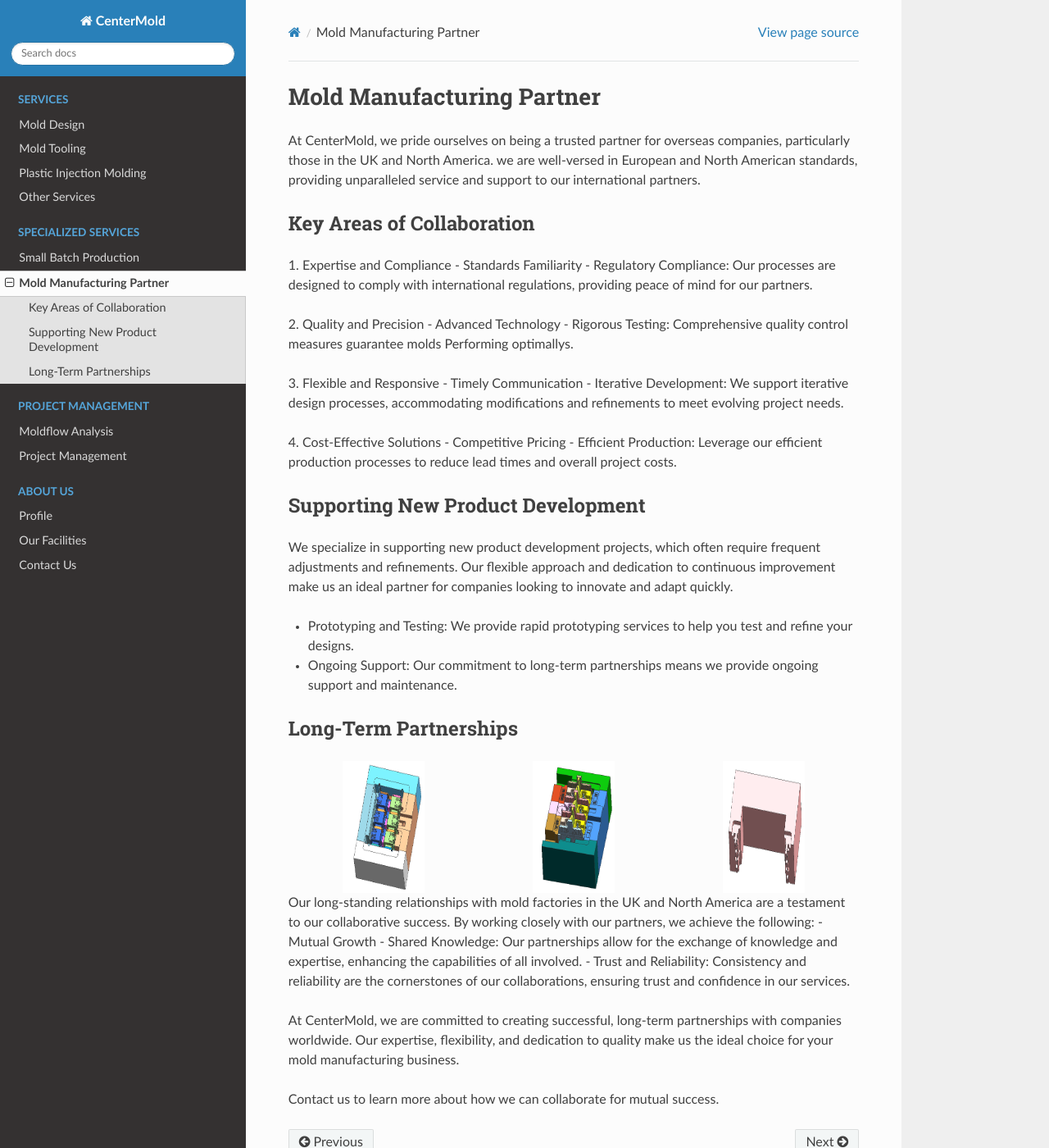
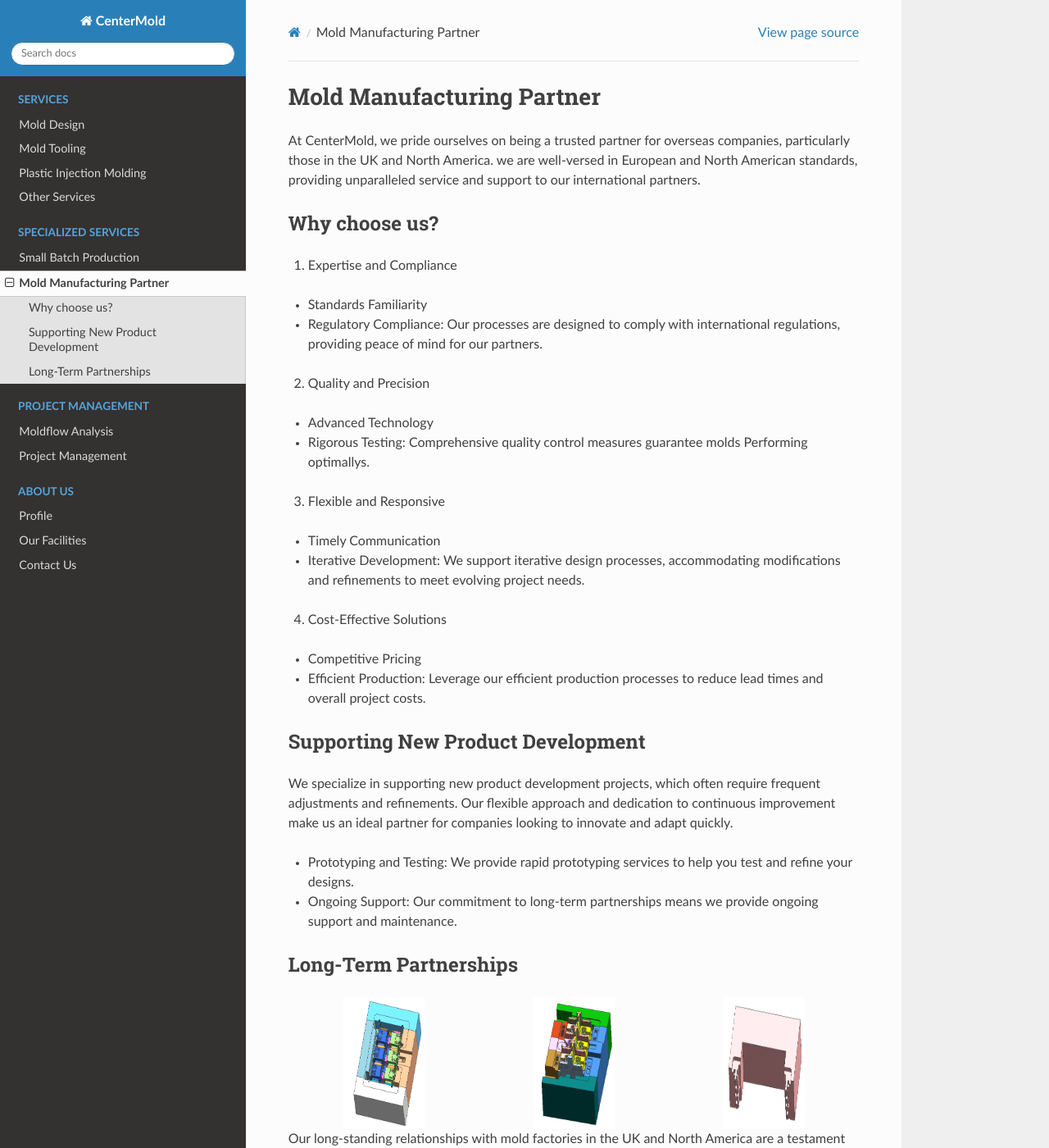
Before and after one commit to paultang/centermold, a Sphinx documentation site: the page built from source/Mold-Partners.rst, in a window 1280 px wide and 1400 px high. Shown: the whole window at 82% size. Built offline with Sphinx 7.4.7 and the Read the Docs theme 2.0.0, drawn with Linux system fonts in a browser that asks for light colours; some of the changed text lies outside the part shown.

Commit message:
Update Mold-Partners.rst

```diff
--- a/source/Mold-Partners.rst
+++ b/source/Mold-Partners.rst
@@ -11,21 +11,25 @@ Mold Manufacturing Partner
 
 At CenterMold, we pride ourselves on being a trusted partner for overseas companies, particularly those in the UK and North America. we are well-versed in European and North American standards, providing unparalleled service and support to our international partners.
 
-Key Areas of Collaboration
+Why choose us?
 ---------------------------
 1. Expertise and Compliance
+
 - Standards Familiarity
 - Regulatory Compliance: Our processes are designed to comply with international regulations, providing peace of mind for our partners.
 
 2. Quality and Precision
+
 - Advanced Technology
 - Rigorous Testing: Comprehensive quality control measures guarantee molds Performing optimallys.
 
 3. Flexible and Responsive
+
 - Timely Communication
 - Iterative Development: We support iterative design processes, accommodating modifications and refinements to meet evolving project needs.
 
 4. Cost-Effective Solutions
+
 - Competitive Pricing
 - Efficient Production: Leverage our efficient production processes to reduce lead times and overall project costs.
 
@@ -48,8 +52,9 @@ Long-Term Partnerships
 
 
 Our long-standing relationships with mold factories in the UK and North America are a testament to our collaborative success. By working closely with our partners, we achieve the following:
+
 - Mutual Growth
-- Shared Knowledge: Our partnerships allow for the exchange of knowledge and expertise, enhancing the capabilities of all involved.
+- Shared Knowledge
 - Trust and Reliability: Consistency and reliability are the cornerstones of our collaborations, ensuring trust and confidence in our services.
 
 At CenterMold, we are committed to creating successful, long-term partnerships with companies worldwide. Our expertise, flexibility, and dedication to quality make us the ideal choice for your mold manufacturing business.
```
